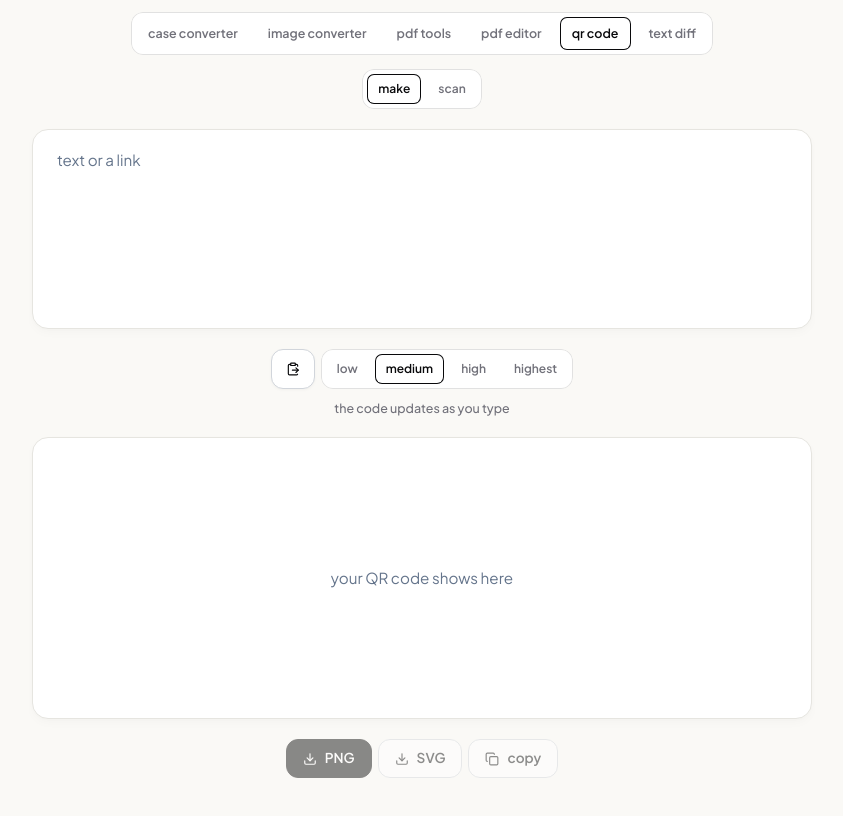
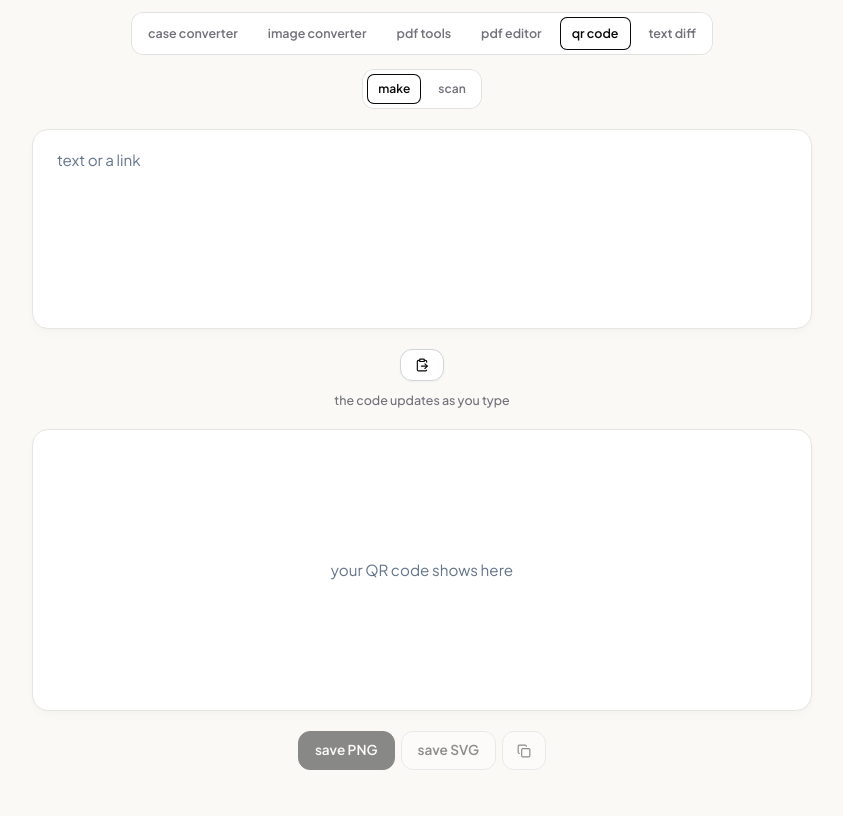
Before and after one commit to shihcb/data-extractor, a React (Vite) app: page / in a window 1280 px wide. Both pictures are taken after a click on the tab "qr code". Shown: the top 816 px of the page, without its empty margins (218-1061 px from the left). Built offline with nearby package versions, Linux system fonts and the light colour scheme.

Commit message:
QR code: error level in an options panel, save PNG / save SVG, copy as an icon, use camera filled
Co-Authored-By: Claude Opus 5.5 <noreply@anthropic.com>
Claude-Session: https://claude.ai/code/session_01NQNxKMYQkdTj2jzYbwyqvk

```diff
--- a/src/components/QrTool.jsx
+++ b/src/components/QrTool.jsx
@@ -1,5 +1,5 @@
 import React, { useCallback, useEffect, useRef, useState } from 'react';
-import { Camera, ClipboardPaste, Copy, Download, ExternalLink, ImageUp } from 'lucide-react';
+import { ClipboardPaste, Copy, ImageUp } from 'lucide-react';
 import QRCode from 'qrcode';
 import jsQR from 'jsqr';
 import { copyImageBlob, copyText, downloadBlob, isImageFile, shortName, useDoneFlags, usePastedFiles } from '../utils';
@@ -144,12 +144,20 @@ function MakeQr({ active }) {
         spellCheck={false}
         aria-label="Text for the QR code"
       />
+      {/* The error level: a setting, so in the options panel (as the image
+          converter's), opening once there's text */}
+      <Collapse open={!!text} className="options-collapse">
+        <div className="options-panel">
+          <FlipRow className="field-grid">
+            <TabSwitcher className="tab-switcher-sm" tabs={LEVELS} active={level} onChange={setLevel} />
+          </FlipRow>
+        </div>
+      </Collapse>
       {/* As in every tab: the box's input button first (paste), then the rest */}
       <FlipRow>
         <button className={`btn btn-icon ${done.paste ? 'btn-done' : ''}`} onClick={paste} title="Paste from clipboard" aria-label="Paste from clipboard">
           <ClipboardPaste size={14} />
         </button>
-        <TabSwitcher className="tab-switcher-sm" tabs={LEVELS} active={level} onChange={setLevel} />
       </FlipRow>
       <AutoHeight className="tool-meta" >
         <FadeText k={error ? 'error' : text ? 'level' : 'empty'}>
@@ -162,13 +170,13 @@ function MakeQr({ active }) {
       </AutoHeight>
       <FlipRow>
         <button className={`btn btn-primary ${done.png ? 'btn-done' : ''}`} onClick={downloadPng} disabled={!hasCode}>
-          <Download size={14} /> PNG
+          save PNG
         </button>
         <button className={`btn ${done.svg ? 'btn-done' : ''}`} onClick={downloadSvg} disabled={!hasCode}>
-          <Download size={14} /> SVG
+          save SVG
         </button>
-        <button className={`btn ${done.copy ? 'btn-done' : ''}`} onClick={copy} disabled={!hasCode}>
-          <Copy size={14} /> copy
+        <button className={`btn btn-icon ${done.copy ? 'btn-done' : ''}`} onClick={copy} disabled={!hasCode} title="Copy the QR code" aria-label="Copy the QR code">
+          <Copy size={14} />
         </button>
       </FlipRow>
       <ActionBar active={active} open={!!text} onClose={() => history.reset('')} label="QR code" history={history} />
@@ -353,13 +361,12 @@ function ScanQr({ active }) {
         </button>
         {/* One button: its words swap (text swap) and it eases to its new width */}
         <button
-          className="btn"
+          className="btn btn-primary"
           onClick={(e) => {
             if (camera) { if (e.detail) e.currentTarget.blur(); stopCamera(); }
             else startCamera(e);
           }}
         >
-          {!camera && <Camera size={14} />}
           <FadeText k={camera ? 'stop' : 'use'} className="btn-label">{camera ? 'stop camera' : 'use camera'}</FadeText>
         </button>
       </FlipRow>
@@ -374,18 +381,20 @@ function ScanQr({ active }) {
               <FadeText as="p" k={shown.text} className="qr-result-text selectable">{shown.text}</FadeText>
               <FlipRow>
                 <button
-                  className={`btn ${done.copy ? 'btn-done' : ''}`}
+                  className={`btn btn-icon ${done.copy ? 'btn-done' : ''}`}
+                  title="Copy the text"
+                  aria-label="Copy the text"
                   onClick={async (e) => {
                     if (e.detail) e.currentTarget.blur();
                     if (await copyText(shown.text)) flagDone('copy');
                     else toast("couldn't copy — select the text and copy it", { warn: true });
                   }}
                 >
-                  <Copy size={14} /> copy
+                  <Copy size={14} />
                 </button>
                 {link && (
                   <a className="btn" href={link} target="_blank" rel="noopener noreferrer">
-                    <ExternalLink size={14} /> open link
+                    open link
                   </a>
                 )}
               </FlipRow>
```
